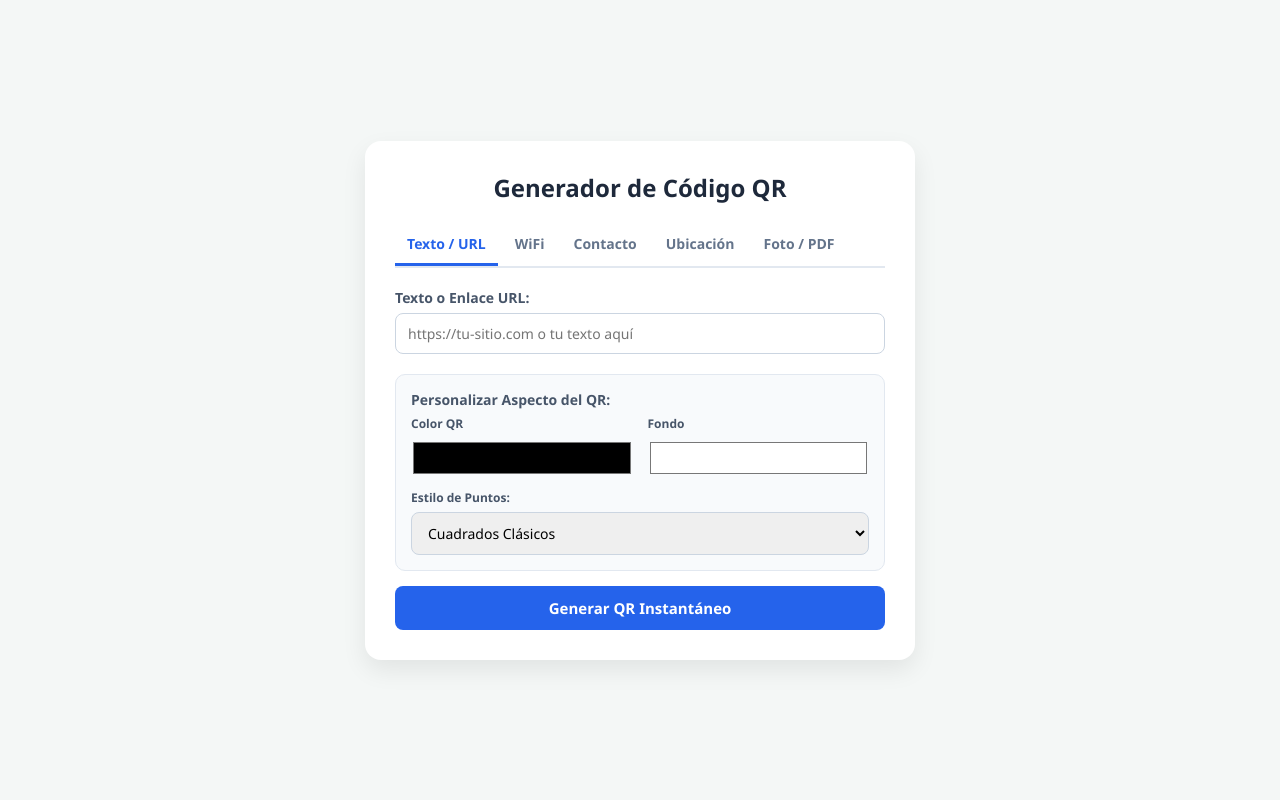
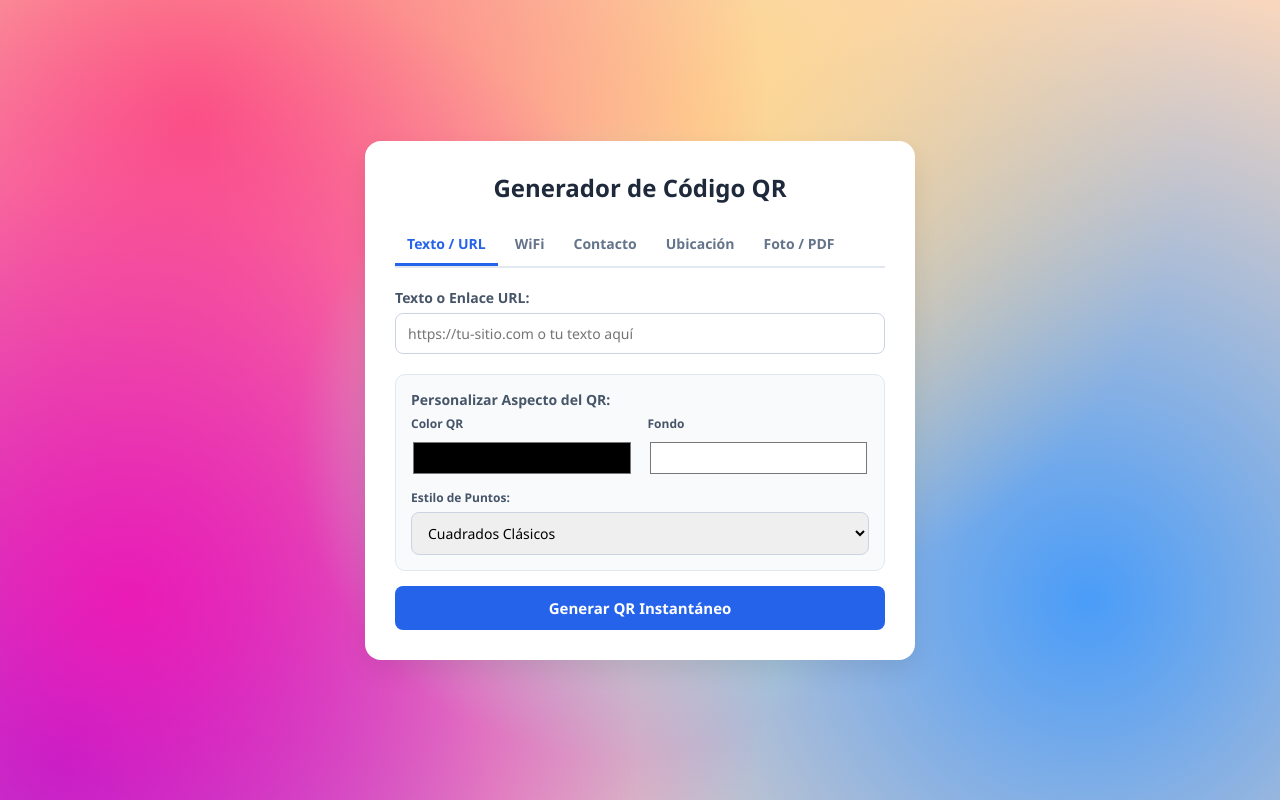
Before and after one commit to iamkevins/qr-pro-web, a Flask app: page / in a window 1280 px wide. Run offline with Flask 3, Linux system fonts and the light colour scheme; some libraries are stand-ins or nearby versions.

Commit message:
Actualizar estilos.css

```diff
--- a/static/estilos.css
+++ b/static/estilos.css
@@ -11,8 +11,29 @@ body {
     display: flex;
     justify-content: center;
     align-items: center;
-    min-height: 100vh;
+
     padding: 20px;
+
+
+min-height: 100vh;
+  width: 100%;
+  background-color: #f7d6bd; /* Color base cálido */
+  background-image:
+    /* Luz verde/menta central */
+    radial-gradient(circle at 48% 55%, rgba(162, 247, 218, 0.85) 0%, transparent 40%),
+    /* Fucsia/Rosa intenso (Inferior e izquierdo) */
+    radial-gradient(circle at 10% 75%, rgba(240, 20, 180, 0.9) 0%, transparent 50%),
+    /* Rojo/Rosa suave (Esquina superior izquierda) */
+    radial-gradient(circle at 15% 15%, rgba(255, 75, 110, 0.85) 0%, transparent 45%),
+    /* Amarillo/Naranja pastel (Zona superior/centro) */
+    radial-gradient(circle at 55% 15%, rgba(255, 215, 140, 0.9) 0%, transparent 50%),
+    /* Azul brillante (Esquina inferior derecha) */
+    radial-gradient(circle at 85% 75%, rgba(55, 150, 255, 0.9) 0%, transparent 50%),
+    /* Púrpura intenso (Esquina inferior izquierda) */
+    radial-gradient(circle at 5% 95%, rgba(120, 30, 235, 0.9) 0%, transparent 40%);
+
+  background-size: 100% 100%;
+  background-repeat: no-repeat;
 }
 
 .container {
```
